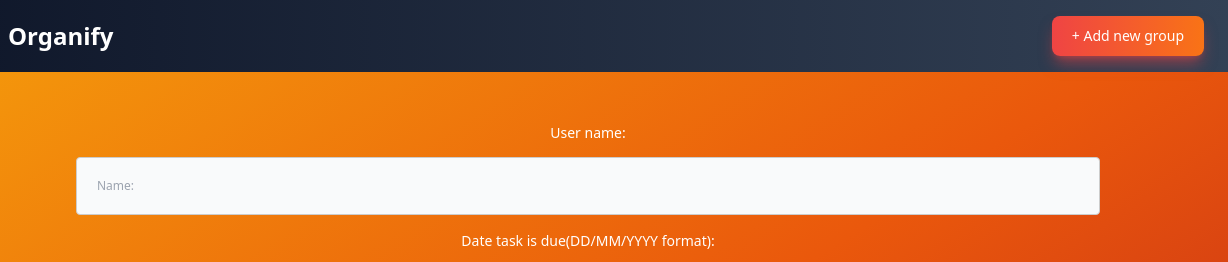
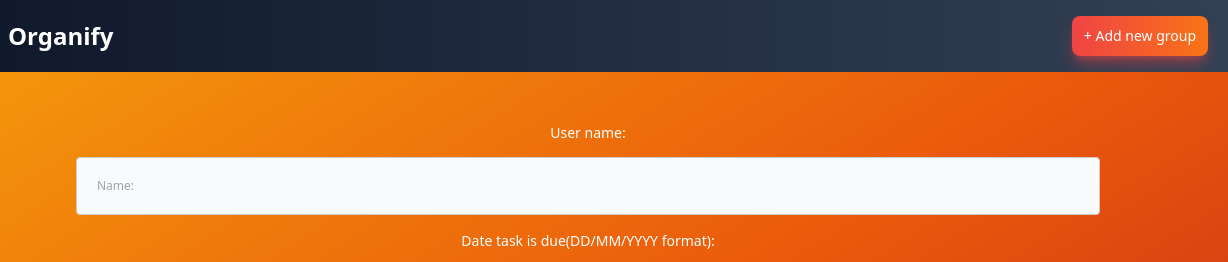
Before and after one commit to Greg7519/Organify, a plain HTML site: page frontend/addTask.html in a window 1280 px wide. Shown: the top 262 px of the page, 52-1280 px from the left. Drawn offline with nearby package versions, Linux system fonts and the light colour scheme; no server answers.

Commit message:
margin change in navbar

```diff
--- a/frontend/addTask.html
+++ b/frontend/addTask.html
@@ -9,7 +9,7 @@
       <link rel="stylesheet" href="CSS/form.css">
 </head>
 <body>
-     <nav class="bg-gradient-to-r from-slate-900 to-slate-700 border-gray-200 dark:bg-gray-900" >
+    <nav class="bg-gradient-to-r from-slate-900 to-slate-700 border-gray-200 dark:bg-gray-900" >
   <div class="flex flex-wrap items-center justify-between mx-auto p-4">
   <a href="main.html" class="flex items-center space-x-3 rtl:space-x-reverse">
       <img src="images/iconNav2.svg" class="h-8" alt="Organify Logo" />
@@ -17,7 +17,7 @@
   </a>
   <div class="flex md:order-2 space-x-3 md:space-x-0 rtl:space-x-reverse">
      <a href="newGroup.html">
-       <button type="button" class="text-white  bg-gradient-to-r from-red-500 to-orange-500 focus:ring-4 focus:outline-none focus:ring-red-300 dark:focus:ring-red-800 shadow-lg shadow-red-500/50 dark:shadow-lg dark:shadow-red-800/80 font-medium rounded-lg text-sm px-5 py-2.5 text-center me-2 ">+ Add new group</button>
+       <button type="button" class="text-white  bg-gradient-to-r from-red-500 to-orange-500 focus:ring-4 focus:outline-none focus:ring-red-300 dark:focus:ring-red-800 shadow-lg shadow-red-500/50 dark:shadow-lg dark:shadow-red-800/80 font-medium rounded-lg text-sm px-3 py-2.5 text-center me-1 ms-1 ">+ Add new group</button>
      </a>
 
 
```
Also changed, not shown: frontend/addUsers.html (+2 -2 lines), frontend/main.html (+1 -1 lines), frontend/newGroup.html (+1 -1 lines), frontend/viewUsers.html (+1 -2 lines).
